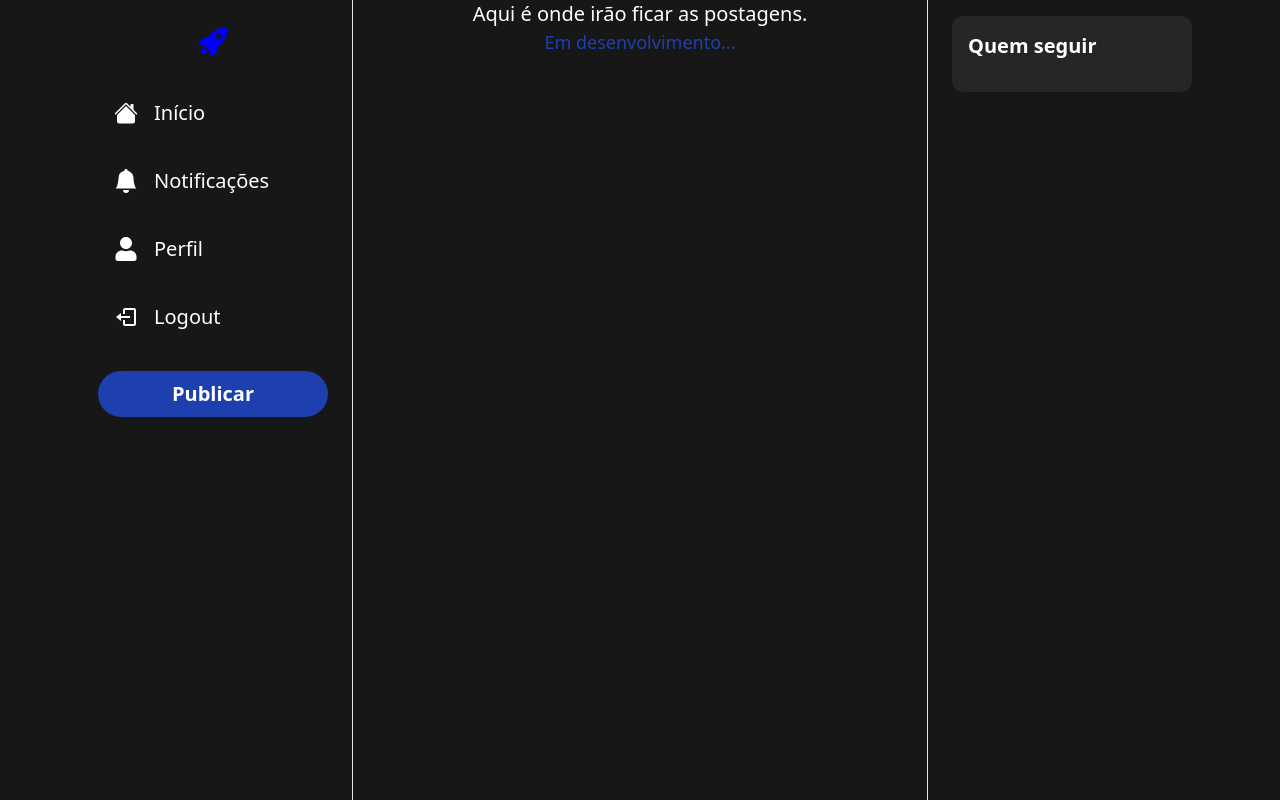
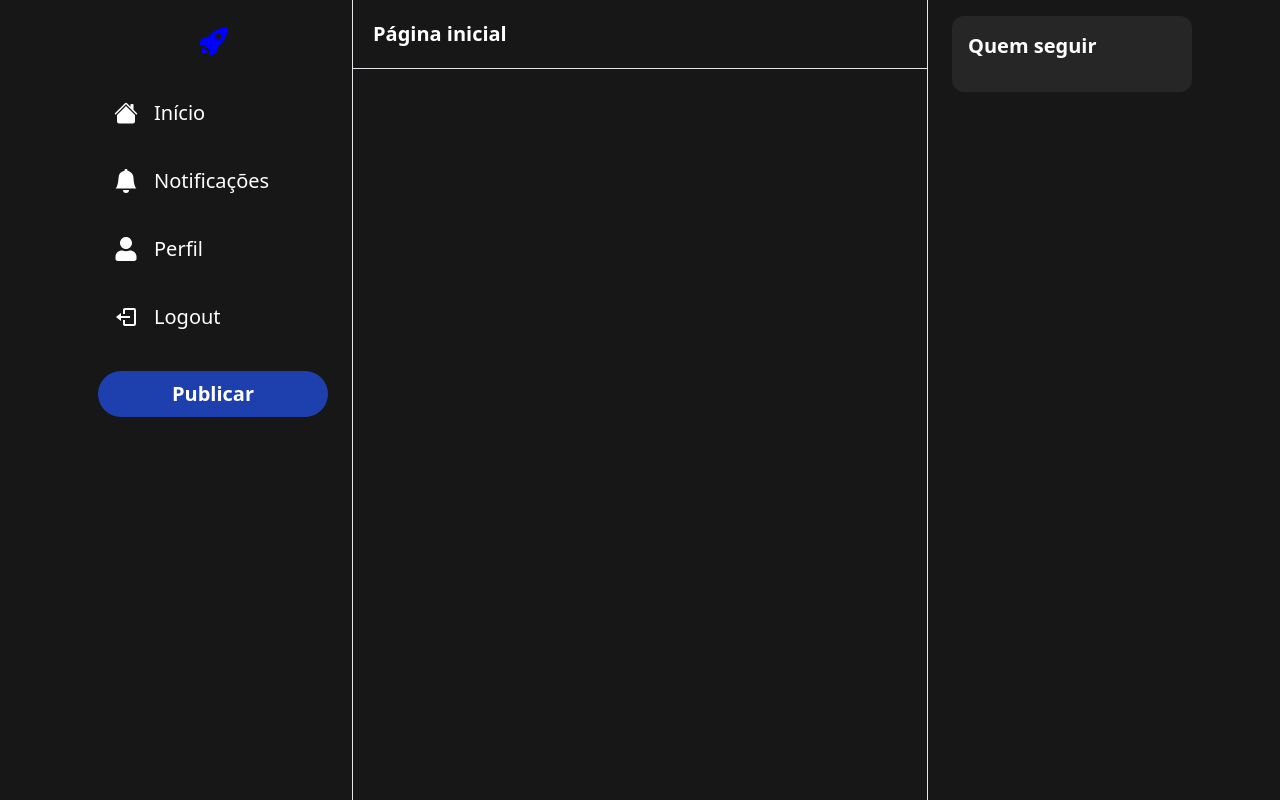
Before and after one commit to VitorArimatea/bustley-social-media, a Next.js app: page / in a window 1280 px wide. Built offline with nearby package versions, Linux system fonts and the light colour scheme.

Commit message:
Importando header

```diff
--- a/pages/index.tsx
+++ b/pages/index.tsx
@@ -1,8 +1,10 @@
+import Header from "@/components/Header";
+
 export default function Home() {
+
   return (
-    <div className="flex flex-col items-center">
-      <h1 className="text-white text-xl">Aqui é onde irão ficar as postagens.</h1>
-      <span className="text-blue-800 text-lg">Em desenvolvimento...</span>
-    </div>
+    <>
+      <Header label="Página inicial"  />
+    </>
   );
 };
```
